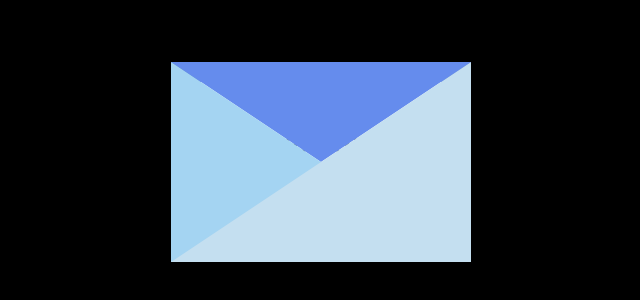
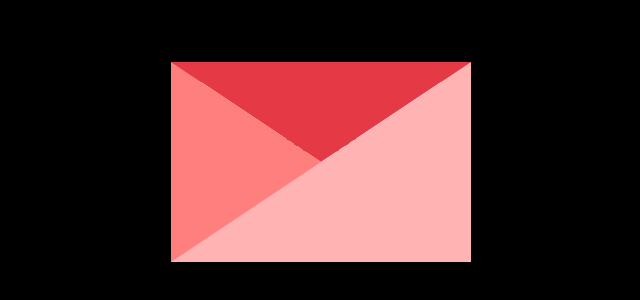
Before and after one commit to MiguelHern/valentine, a Vue app: page / in a window 1280 px wide. Shown: the part 238-538 px from the top of the page, without its empty margins (319-959 px from the left). Built offline with nearby package versions, Linux system fonts and the light colour scheme.

Commit message:
cambio de paleta de colores

```diff
--- a/src/assets/main.css
+++ b/src/assets/main.css
@@ -1,11 +1,11 @@
 @import "tailwindcss";
 :root {
-  --dark-color: #010113;
+  --dark-color: #210002; /* Rojo muy oscuro */
 }
 .wrapper {
   height: 200px;
   width: 300px;
-  background-color: #3760c9;
+  background-color: #b22222; /* Rojo ladrillo */
   position: relative;
   display: flex;
   justify-content: center;
@@ -27,7 +27,7 @@
 
 /* Lid when closed */
 .lid.one {
-  border-top: 100px solid #658ced;
+  border-top: 100px solid #e63946; /* Rojo coral */
   transform: rotateX(0deg);
   z-index: 3;
   transition-delay: 0.75s;
@@ -35,7 +35,7 @@
 
 /* Lid when opened */
 .lid.two {
-  border-top: 100px solid #3760c9;
+  border-top: 100px solid #b22222; /* Rojo ladrillo */
   transform: rotateX(90deg);
   z-index: 1;
   transition-delay: 0.5s;
@@ -48,19 +48,16 @@
   top: 0;
   left: 0;
   border-top: 100px solid transparent;
-  border-right: 150px solid #c4dff0;
-  border-bottom: 100px solid #c4dff0;
-  border-left: 150px solid #a4d4f2;
+  border-right: 150px solid #ffb3b3; /* Rojo pastel claro */
+  border-bottom: 100px solid #ffb3b3;
+  border-left: 150px solid #ff7f7f; /* Rojo suave */
   z-index: 3;
-}
-
-.letter {
 }
 
 .letter p {
   text-align: center;
   font-size: 30px;
-  color: #3b4049;
+  color: #5a0000; /* Rojo vino oscuro */
 }
 
 .wrapper:hover .lid.one {
--- a/src/components/RocketButton.vue
+++ b/src/components/RocketButton.vue
@@ -3,7 +3,7 @@
     <div class="rocket-container">
       <div v-if="!showSVG" class="rocket" :class="{ 'launch': isRocketLaunched }">
         <button @click="launchRocket" :class="{ 'launch-body': isRocketLaunched }"
-          class="rocket-body text-white min-w-20 px-6 py-3 rounded-2xl shadow-md hover:bg-gray-900 bg-black transition duration-300 cursor-pointer">
+          class="rocket-body bg-red-500 text-white font-semibold py-2 px-6 rounded-full hover:bg-red-600 transition duration-300 ease-in-out transform focus:outline-none focus:ring-2 focus:ring-red-500 focus:ring-opacity-50">
           No
         </button>
         <div :class="{ 'hidden': !isRocketLaunched }">
--- a/src/views/HomeView.vue
+++ b/src/views/HomeView.vue
@@ -44,7 +44,7 @@
 
         <div class="flex justify-center space-x-3 p-4">
           <button @click="toggleMain(), pauseAudio(1), playAudio(2)"
-            class="bg-black text-white min-w-20 px-6 py-3 rounded-2xl shadow-md hover:bg-gray-900 transition duration-300 cursor-pointer">
+            class="bg-red-500 text-white font-semibold py-2 px-6 rounded-full hover:bg-red-600 transition duration-300 ease-in-out transform   focus:outline-none focus:ring-2 focus:ring-red-500 focus:ring-opacity-50">
             Si
           </button>
           <RocketButton />
```
